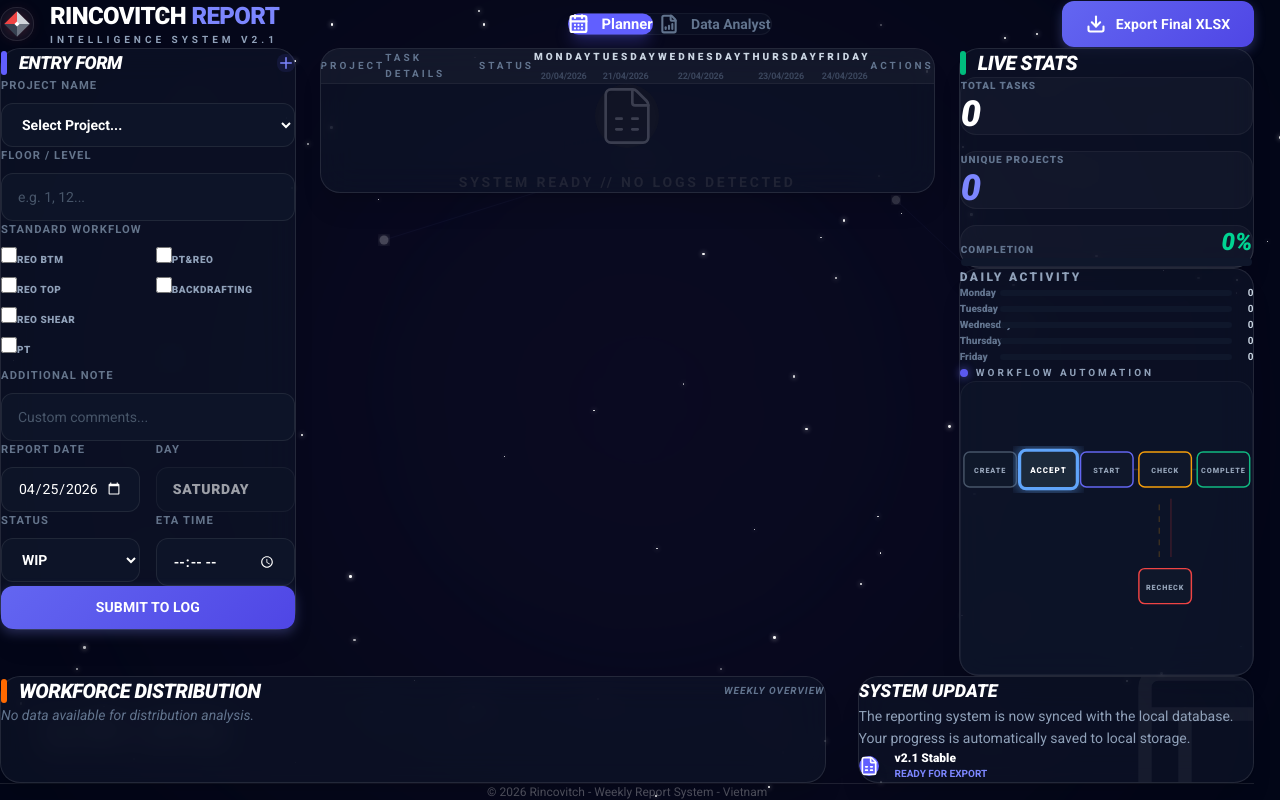
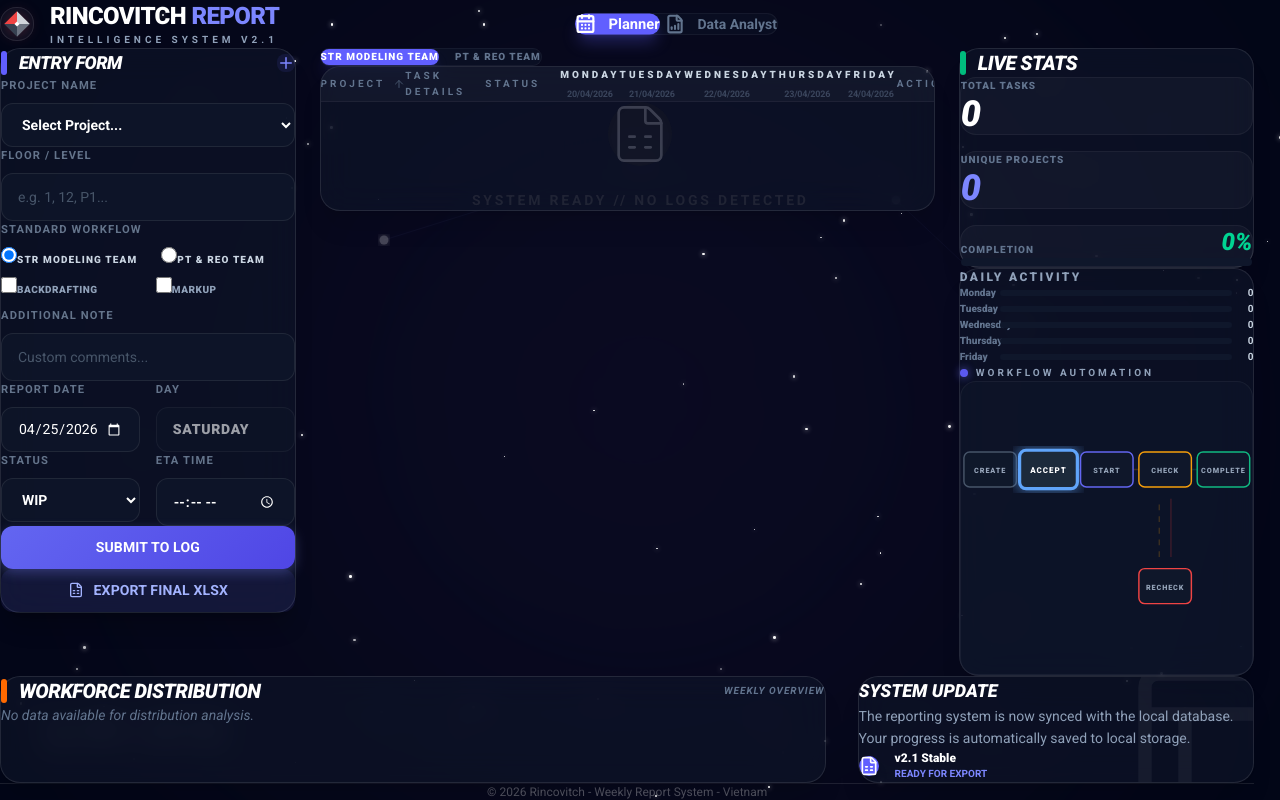
Before and after one commit to john-cpu25/Report, a React (Vite) app: page / in a window 1280 px wide. Built offline with nearby package versions, Linux system fonts and the light colour scheme.

Commit message:
UPDATE SYSTEM

```diff
--- a/src/App.jsx
+++ b/src/App.jsx
@@ -44,6 +44,7 @@ function App() {
   const [formData, setFormData] = useState({
     project: '',
     level: '',
+    team: 'STR MODELING TEAM',
     tasks: [],
     note: '',
     day: format(new Date(), 'EEEE'),
@@ -78,7 +79,7 @@ function App() {
     if (formData.note) taskName += ` ${formData.note}`
 
     const existingIndex = reportData.findIndex(
-      (r) => r.project === formData.project && r.task === taskName
+      (r) => r.project === formData.project && r.task === taskName && r.team === formData.team
     )
 
     if (existingIndex > -1) {
@@ -92,6 +93,7 @@ function App() {
         {
           id: Date.now(),
           project: formData.project,
+          team: formData.team,
           task: taskName,
           status: formData.status,
           days: { Monday: '', Tuesday: '', Wednesday: '', Thursday: '', Friday: '', ...{ [formData.day]: formData.eta } }
@@ -239,14 +241,7 @@ function App() {
           </button>
         </div>
 
-        {activeTab === 'report' ? (
-          <button onClick={exportExcel} className="btn btn-primary px-8 py-4 shadow-2xl shadow-indigo-500/20">
-            <Download size={20} strokeWidth={2.5} />
-            <span>Export Final XLSX</span>
-          </button>
-        ) : (
-          <div className="w-[180px] hidden md:block"></div>
-        )}
+        <div className="w-[180px] hidden md:block"></div>
       </header>
 
       <div className="max-w-[2560px] w-[98%] 2xl:w-[95%] mx-auto">
@@ -266,6 +261,7 @@ function App() {
                 handleAddTask={handleAddTask} deleteRow={deleteRow} moveRow={moveRow}
                 updateStatus={updateStatus}
                 customProjects={customProjects} addCustomProject={addCustomProject}
+                exportExcel={exportExcel}
               />
             ) : (
               <CSVProcessor />
--- a/src/WeeklyReport.jsx
+++ b/src/WeeklyReport.jsx
@@ -9,33 +9,58 @@ const DAYS_OF_WEEK = ['Monday', 'Tuesday', 'Wednesday', 'Thursday', 'Friday']
 const WeeklyReport = ({
   reportData, setReportData, selectedDate, setSelectedDate, weekDates,
   formData, setFormData, handleAddTask, deleteRow, moveRow, updateStatus,
-  customProjects, addCustomProject
+  customProjects, addCustomProject, exportExcel
 }) => {
   const [newProjectName, setNewProjectName] = React.useState('')
   const [showAddProject, setShowAddProject] = React.useState(false)
+  const [sortConfig, setSortConfig] = React.useState({ key: 'project', direction: 'asc' })
 
   const allProjects = React.useMemo(() => {
     return [...projectsData, ...customProjects].sort()
   }, [customProjects])
 
+  const filteredReportData = React.useMemo(() => {
+    let result = reportData.filter(r => r.team === formData.team)
+    if (sortConfig.key) {
+      result.sort((a, b) => {
+        let aVal = a[sortConfig.key] || ''
+        let bVal = b[sortConfig.key] || ''
+        if (typeof aVal === 'string') aVal = aVal.toLowerCase()
+        if (typeof bVal === 'string') bVal = bVal.toLowerCase()
+        if (aVal < bVal) return sortConfig.direction === 'asc' ? -1 : 1
+        if (aVal > bVal) return sortConfig.direction === 'asc' ? 1 : -1
+        return 0
+      })
+    }
+    return result
+  }, [reportData, formData.team, sortConfig])
+
+  const handleSort = (key) => {
+    let direction = 'asc'
+    if (sortConfig.key === key && sortConfig.direction === 'asc') {
+      direction = 'desc'
+    }
+    setSortConfig({ key, direction })
+  }
+
   const stats = React.useMemo(() => {
-    const totalTasks = reportData.length
-    const doneTasks = reportData.filter(r => r.status === 'DONE').length
-    const uniqueProjects = new Set(reportData.map(r => r.project)).size
+    const totalTasks = filteredReportData.length
+    const doneTasks = filteredReportData.filter(r => r.status === 'DONE').length
+    const uniqueProjects = new Set(filteredReportData.map(r => r.project)).size
     const completionRate = totalTasks > 0 ? Math.round((doneTasks / totalTasks) * 100) : 0
 
     // Day distribution
     const dayCounts = DAYS_OF_WEEK.reduce((acc, d) => {
-      acc[d] = reportData.filter(r => r.days[d]).length
+      acc[d] = filteredReportData.filter(r => r.days[d]).length
       return acc
     }, {})
 
     return { totalTasks, doneTasks, uniqueProjects, completionRate, dayCounts }
-  }, [reportData])
+  }, [filteredReportData])
 
-  const WORKFLOW_ITEMS = [
-    { col1: ['REO BTM', 'REO TOP', 'REO SHEAR', 'PT'], col2: ['PT&REO', 'BACKDRAFTING'] }
-  ]
+  const STR_WORKFLOW = { col1: ['BACKDRAFTING'], col2: ['MARKUP'] }
+  const PT_WORKFLOW = { col1: ['REO BTM', 'REO TOP', 'REO SHEAR', 'PT'], col2: ['PT&REO', 'BACKDRAFTING'] }
+  const currentWorkflow = formData.team === 'STR MODELING TEAM' ? STR_WORKFLOW : PT_WORKFLOW;
 
   return (
     <div className="space-y-12">
@@ -107,7 +132,7 @@ const WeeklyReport = ({
               <div className="space-y-2">
                 <label>Floor / Level</label>
                 <input
-                  type="number" className="input bg-slate-950/40 border-white/10" placeholder="e.g. 1, 12..."
+                  type="text" className="input bg-slate-950/40 border-white/10" placeholder="e.g. 1, 12, P1..."
                   value={formData.level}
                   onChange={e => setFormData({...formData, level: e.target.value})}
                   required
@@ -115,10 +140,28 @@ const WeeklyReport = ({
               </div>
               <div className="space-y-3">
                 <label>Standard Workflow</label>
+                <div className="flex items-center gap-6 mb-2">
+                  <label className="flex items-center gap-2 cursor-pointer group">
+                    <input type="radio" name="team"
+                      className="w-4 h-4 border-white/20 text-indigo-500 bg-slate-900 focus:ring-indigo-500"
+                      checked={formData.team === 'STR MODELING TEAM'}
+                      onChange={() => setFormData({...formData, team: 'STR MODELING TEAM', tasks: []})}
+                    />
+                    <span className="text-[10px] font-black text-slate-300 group-hover:text-white transition-colors">STR MODELING TEAM</span>
+                  </label>
+                  <label className="flex items-center gap-2 cursor-pointer group">
+                    <input type="radio" name="team"
+                      className="w-4 h-4 border-white/20 text-indigo-500 bg-slate-900 focus:ring-indigo-500"
+                      checked={formData.team === 'PT & REO TEAM'}
+                      onChange={() => setFormData({...formData, team: 'PT & REO TEAM', tasks: []})}
+                    />
+                    <span className="text-[10px] font-black text-slate-300 group-hover:text-white transition-colors">PT & REO TEAM</span>
+                  </label>
+                </div>
                 <div className="grid grid-cols-2 gap-4">
                   {/* Column 1 */}
                   <div className="space-y-2.5">
-                    {WORKFLOW_ITEMS[0].col1.map(t => (
+                    {currentWorkflow.col1.map(t => (
                       <label key={t} className="flex items-center gap-2.5 cursor-pointer group py-0.5">
                         <input
                           type="checkbox" className="w-4 h-4 rounded border-white/10 bg-slate-900 text-indigo-500 focus:ring-indigo-500/50 transition-all cursor-pointer shrink-0"
@@ -136,7 +179,7 @@ const WeeklyReport = ({
                   </div>
                   {/* Column 2 */}
                   <div className="space-y-2.5">
-                    {WORKFLOW_ITEMS[0].col2.map(t => (
+                    {currentWorkflow.col2.map(t => (
                       <label key={t} className="flex items-center gap-2.5 cursor-pointer group py-0.5">
                         <input
                           type="checkbox" className="w-4 h-4 rounded border-white/10 bg-slate-900 text-indigo-500 focus:ring-indigo-500/50 transition-all cursor-pointer shrink-0"
@@ -206,20 +249,60 @@ const WeeklyReport = ({
               <button type="submit" className="btn btn-primary w-full mt-4 py-3 text-xs tracking-widest shadow-xl">
                 SUBMIT TO LOG
               </button>
+              <button type="button" onClick={exportExcel} className="btn w-full mt-2 py-3 text-xs tracking-widest shadow-xl bg-indigo-500/10 hover:bg-indigo-500/20 text-indigo-300 hover:text-white flex justify-center items-center gap-2 border border-indigo-500/20 transition-all">
+                <FileSpreadsheet size={16} />
+                EXPORT FINAL XLSX
+              </button>
             </form>
           </div>
         </aside>
 
         {/* Main Table */}
-        <div className="lg:col-span-12 xl:col-span-6 2xl:col-span-7 space-y-6">
+        <div className="lg:col-span-12 xl:col-span-6 2xl:col-span-7 space-y-4">
+          <div className="flex gap-4 bg-slate-900/50 p-1.5 rounded-xl border border-white/5 w-fit">
+            <button
+              onClick={() => setFormData({...formData, team: 'STR MODELING TEAM'})}
+              className={`px-6 py-2.5 rounded-lg text-[10px] font-black tracking-widest transition-all ${formData.team === 'STR MODELING TEAM' ? 'bg-indigo-500 text-white shadow-lg shadow-indigo-500/20' : 'text-slate-500 hover:text-slate-300 hover:bg-white/5'}`}
+            >
+              STR MODELING TEAM
+            </button>
+            <button
+              onClick={() => setFormData({...formData, team: 'PT & REO TEAM'})}
+              className={`px-6 py-2.5 rounded-lg text-[10px] font-black tracking-widest transition-all ${formData.team === 'PT & REO TEAM' ? 'bg-indigo-500 text-white shadow-lg shadow-indigo-500/20' : 'text-slate-500 hover:text-slate-300 hover:bg-white/5'}`}
+            >
+              PT & REO TEAM
+            </button>
+          </div>
+
           <div className="glass-panel overflow-hidden border-white/5 shadow-2xl">
             <div className="overflow-x-auto custom-scrollbar">
               <table className="w-full text-left border-collapse">
                 <thead>
                   <tr className="bg-white/[0.03] text-[10px] font-black uppercase tracking-[0.3em] text-slate-500 border-b border-white/5">
-                    <th className="p-6">Project</th>
-                    <th className="p-6">Task Details</th>
-                    <th className="p-6">Status</th>
+                    <th className="p-6 cursor-pointer hover:bg-white/[0.05] transition-colors group" onClick={() => handleSort('project')}>
+                      <div className="flex items-center gap-2">
+                        Project
+                        <div className="text-slate-600 group-hover:text-slate-400 transition-colors">
+                          {sortConfig.key === 'project' ? (sortConfig.direction === 'asc' ? <ArrowUp size={12}/> : <ArrowDown size={12}/>) : <ArrowUp size={12} className="opacity-0 group-hover:opacity-50"/>}
+                        </div>
+                      </div>
+                    </th>
+                    <th className="p-6 cursor-pointer hover:bg-white/[0.05] transition-colors group" onClick={() => handleSort('task')}>
+                      <div className="flex items-center gap-2">
+                        Task Details
+                        <div className="text-slate-600 group-hover:text-slate-400 transition-colors">
+                          {sortConfig.key === 'task' ? (sortConfig.direction === 'asc' ? <ArrowUp size={12}/> : <ArrowDown size={12}/>) : <ArrowUp size={12} className="opacity-0 group-hover:opacity-50"/>}
+                        </div>
+                      </div>
+                    </th>
+                    <th className="p-6 cursor-pointer hover:bg-white/[0.05] transition-colors group" onClick={() => handleSort('status')}>
+                      <div className="flex items-center gap-2">
+                        Status
+                        <div className="text-slate-600 group-hover:text-slate-400 transition-colors">
+                          {sortConfig.key === 'status' ? (sortConfig.direction === 'asc' ? <ArrowUp size={12}/> : <ArrowDown size={12}/>) : <ArrowUp size={12} className="opacity-0 group-hover:opacity-50"/>}
+                        </div>
+                      </div>
+                    </th>
                     {DAYS_OF_WEEK.map((d, i) => (
                       <th key={d} className="p-6 text-center">
                         <div className="flex flex-col gap-1">
@@ -233,7 +316,7 @@ const WeeklyReport = ({
                 </thead>
                 <tbody className="divide-y divide-white/[0.04]">
                   <AnimatePresence>
-                    {reportData.map((row, idx) => (
+                    {filteredReportData.map((row, idx) => (
                       <motion.tr
                         key={row.id}
                         initial={{ opacity: 0, x: 10 }}
@@ -278,7 +361,7 @@ const WeeklyReport = ({
                       </motion.tr>
                     ))}
                   </AnimatePresence>
-                  {reportData.length === 0 && (
+                  {filteredReportData.length === 0 && (
                     <tr>
                       <td colSpan={9} className="p-24 text-center">
                         <div className="flex flex-col items-center gap-6 opacity-20 grayscale hover:grayscale-0 transition-all duration-700">
@@ -363,8 +446,8 @@ const WeeklyReport = ({
           </div>
 
           <div className="flex flex-wrap gap-4">
-            {Array.from(new Set(reportData.map(r => r.project))).map((proj, i) => {
-              const count = reportData.filter(r => r.project === proj).length
+            {Array.from(new Set(filteredReportData.map(r => r.project))).map((proj, i) => {
+              const count = filteredReportData.filter(r => r.project === proj).length
               return (
                 <div key={proj} className="px-6 py-4 bg-slate-900/50 rounded-2xl border border-white/5 flex flex-col gap-1 hover:border-indigo-500/30 transition-all group">
                   <span className="text-[10px] font-black text-slate-500 uppercase tracking-widest">{proj}</span>
@@ -372,7 +455,7 @@ const WeeklyReport = ({
                 </div>
               )
             })}
-            {reportData.length === 0 && <p className="text-slate-500 text-sm italic py-4">No data available for distribution analysis.</p>}
+            {filteredReportData.length === 0 && <p className="text-slate-500 text-sm italic py-4">No data available for distribution analysis.</p>}
           </div>
         </div>
 
```
